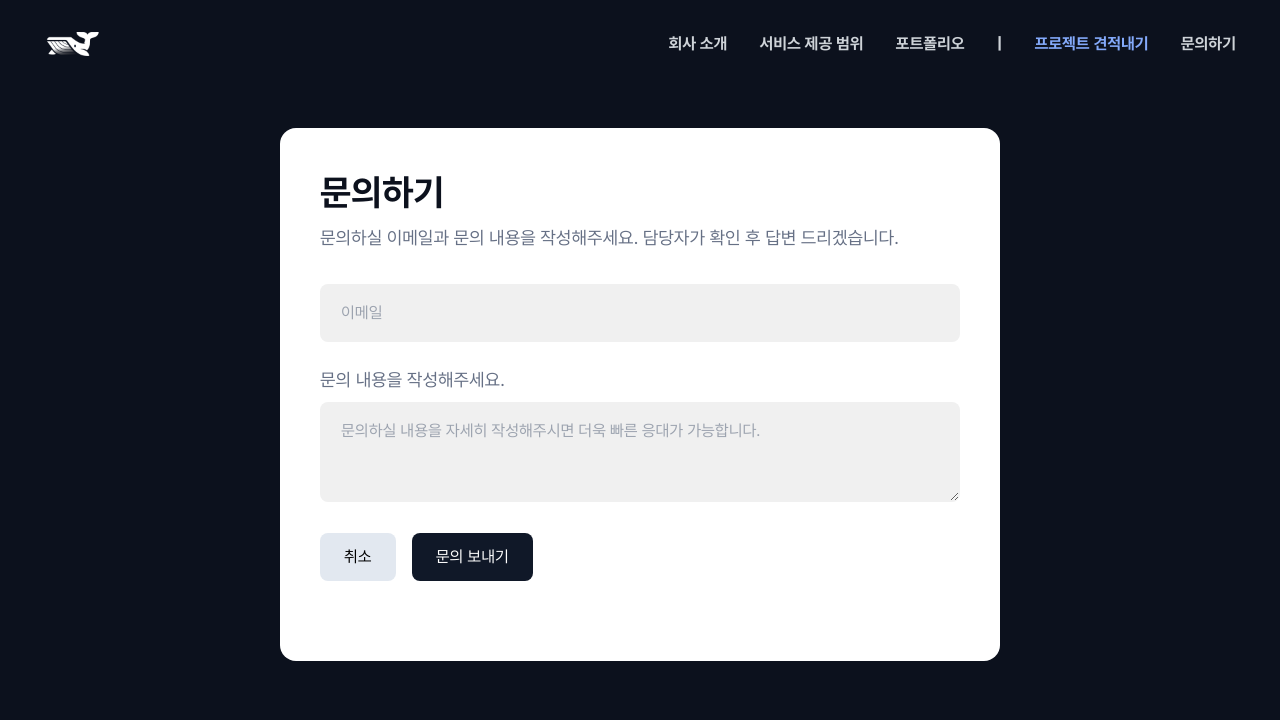
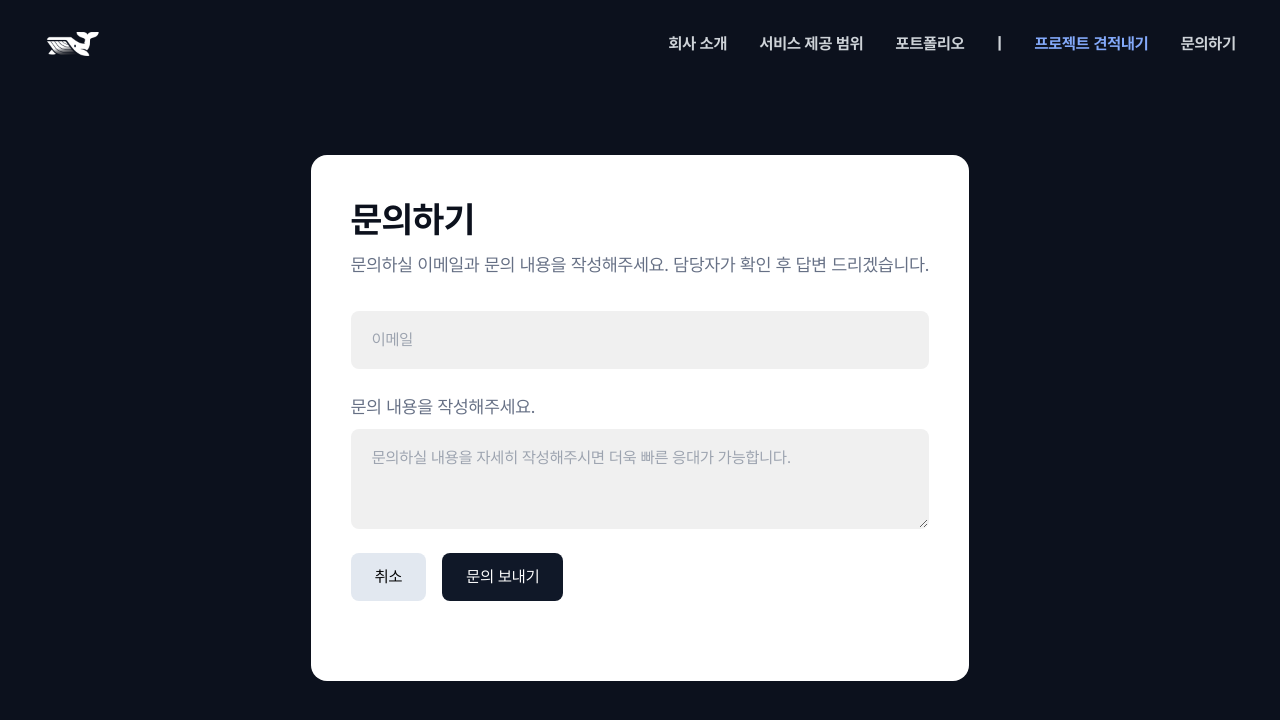
Before and after one commit to Hingoray-Develop/ww-homepage, a Next.js app: page /inquiry in a window 1280 px wide. Shown: the top 720 px of the page. Built offline with nearby package versions, Linux system fonts and the light colour scheme.

Commit message:
feat: update inquiry page and send-estimate route

```diff
--- a/src/app/api/send-estimate/route.ts
+++ b/src/app/api/send-estimate/route.ts
@@ -85,8 +85,7 @@ export async function POST(req: Request) {
 
     const mailOptions = {
       from: process.env.EMAIL_USER,
-      // to: "jihwan.yun@hingoray.com, msj@hingoray.com",
-      to: "blood8879@naver.com",
+      to: "jihwan.yun@hingoray.com, msj@hingoray.com, hrk@hingoray.com",
       subject: "흰고래 컴퍼니에 요청하신 개발 견적을 보내드립니다. 📝",
       html: `
         <div style="font-family: 'Apple SD Gothic Neo', 'Noto Sans KR', sans-serif; max-width: 800px; margin: 0 auto; padding: 20px; color: #101828;">
--- a/src/app/cost-calculator/StepThree.tsx
+++ b/src/app/cost-calculator/StepThree.tsx
@@ -398,17 +398,6 @@ export default function StepThree({
             다음
           </button>
         </Frame>
-        {totalSelectedCount > 0 && (
-          <Frame bg={colors.main[400]} radius={4} row alignment="center">
-            <Body3 px={8} py={5} fontWeight={500} fontColor={colors.white}>
-              {totalSelectedCount}개 선택됨 (약 {formattedCost}원
-              {totalMinDuration > 0 || totalMaxDuration > 0
-                ? `, ${totalMinDuration}~${totalMaxDuration}개월`
-                : ""}
-              )
-            </Body3>
-          </Frame>
-        )}
       </Frame>
     </div>
   );
--- a/src/app/inquiry/page.tsx
+++ b/src/app/inquiry/page.tsx
@@ -55,15 +55,17 @@ export default function InquiryPage() {
   };
 
   return (
-    <div
-      style={{
-        maxWidth: 720,
-        margin: "40px auto",
-        backgroundColor: "#FFFFFF",
-        borderRadius: 16,
-        padding: "40px",
+    <Frame
+      mobile={{
+        px: 20,
       }}
+      col
+      w="100%"
+      h="100%"
+      alignment="center"
+      minH={660}
     >
+      <Frame bg={colors.white} p={40} radius={16}>
         <Heading2 fontColor={colors.neutral[950]} pb={8}>
           문의하기
         </Heading2>
@@ -158,6 +160,7 @@ export default function InquiryPage() {
             문의 보내기
           </button>
         </Frame>
-    </div>
+      </Frame>
+    </Frame>
   );
 }
```
Lines whose indentation alone changed are shown as unchanged.
